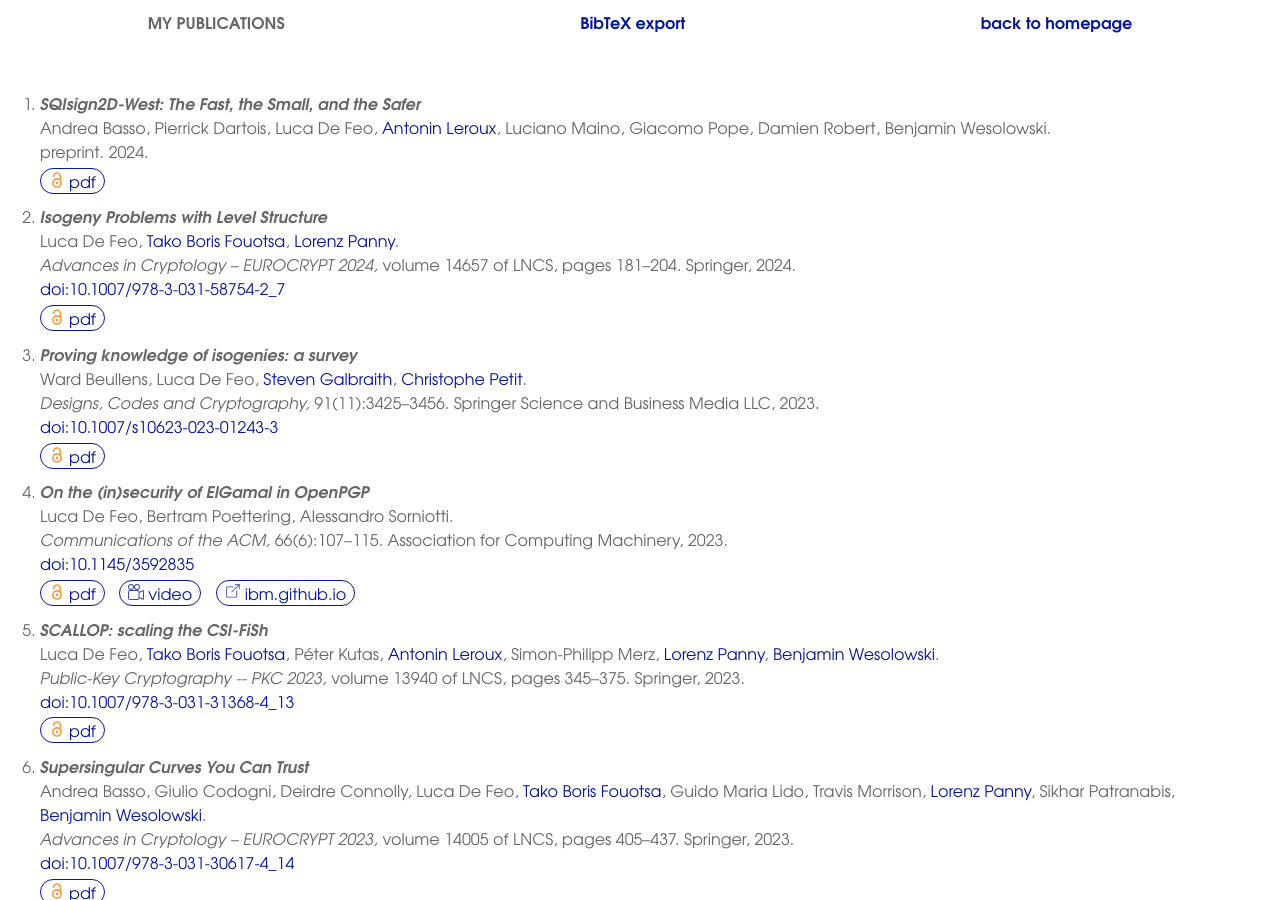
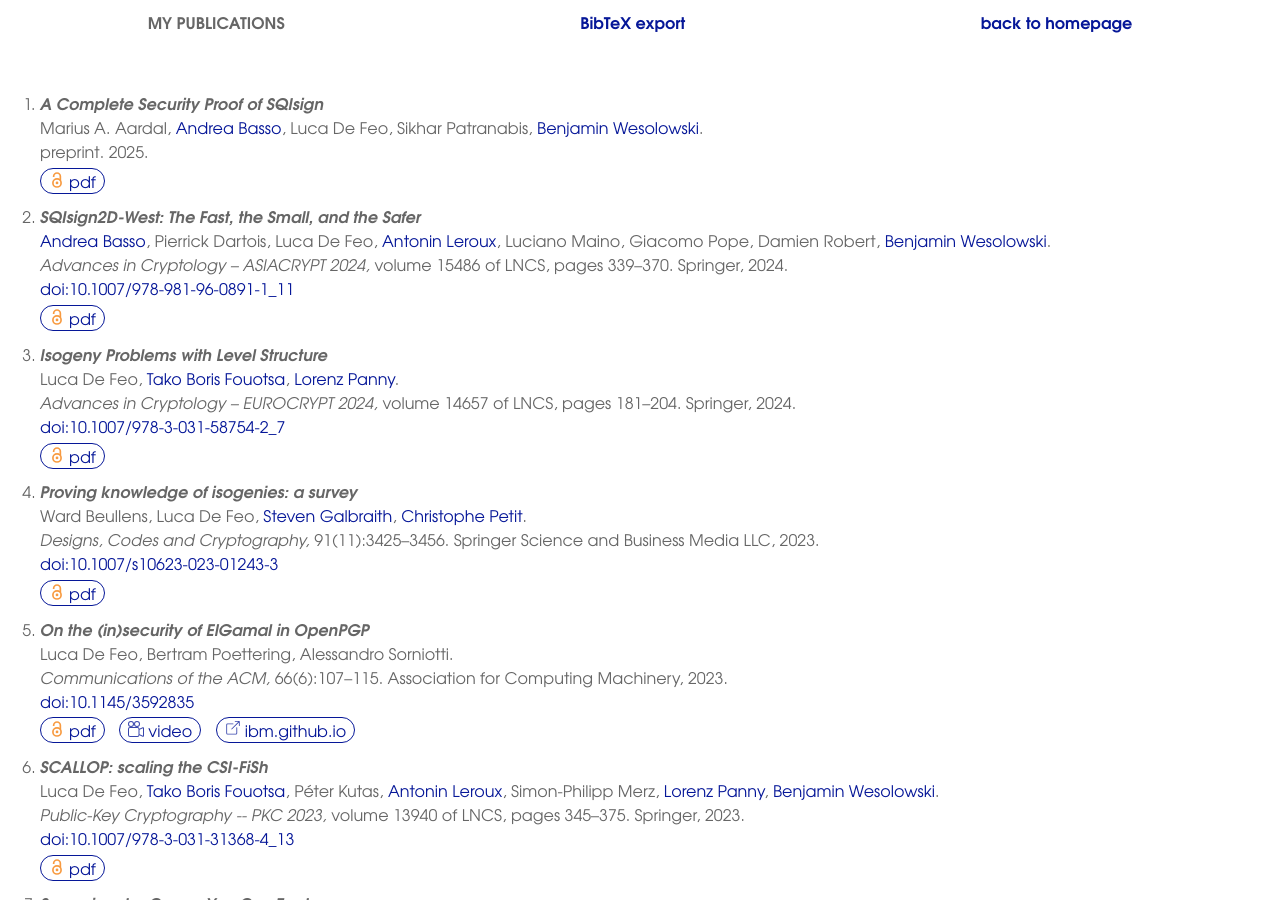
Before and after one commit to defeo/defeo.github.io, a Jekyll site: the page built from pubs.html, in a window 1280 px wide and 900 px high. Built offline with Jekyll 4.4.1, drawn with Linux system fonts in a browser that asks for light colours.

Commit message:
Papers update

```diff
--- a/_data/papers.yaml
+++ b/_data/papers.yaml
@@ -1,17 +1,42 @@
 papers:
   - type: preprint
+    title: A Complete Security Proof of SQIsign
+    authors:
+      - Marius A. Aardal
+      - basso
+      - me
+      - Sikhar Patranabis
+      - bweso
+    download: 'https://eprint.iacr.org/2025/379.pdf'
+    date: 2025-03-04
+    year: 2025
+
+  - type: conference
     title: 'SQIsign2D-West: The Fast, the Small, and the Safer'
     authors:
-      - Andrea Basso
+      - basso
       - Pierrick Dartois
       - me
       - aleroux
       - Luciano Maino
       - Giacomo Pope
       - Damien Robert
-      - Benjamin Wesolowski
+      - bweso
+    bibinfo:
+      publisher: Springer
+      title:
+        short: ASIACRYPT 2024
+        long: Advances in Cryptology – ASIACRYPT 2024
+      volume: 15486
+      series: LNCS
+      pagestart: 339
+      pageend: 370
+      editor:
+        - Kai-Min Chung
+        - Yu Sasaki
     download: 'https://eprint.iacr.org/2024/760.pdf'
-    date: 2024-05-17
+    doi: 10.1007/978-981-96-0891-1_11
+    date: 2024-10
     year: 2024
 
   - type: conference
@@ -33,7 +58,7 @@ papers:
         - Marc Joye
         - Gregor Leander
     download: 'https://eprint.iacr.org/2024/459.pdf'
-    date: 2024-4
+    date: 2024-04
     year: 2024
     doi: 10.1007/978-3-031-58754-2_7
 
@@ -109,7 +134,7 @@ papers:
   - type: conference
     title: 'Supersingular Curves You Can Trust'
     authors:
-      - Andrea Basso
+      - basso
       - Giulio Codogni
       - Deirdre Connolly
       - me
@@ -239,7 +264,7 @@ papers:
       - aleroux
       - cpetit
       - Javier Silva
-      - Benjamin Wesolowski
+      - bweso
       - bweso
     bibinfo:
       publisher: Springer
@@ -896,6 +921,9 @@ coauthors:
   boris:
     name: Tako Boris Fouotsa
     url: 'https://borisfouotsa.com/'
+  basso:
+    name: Andrea Basso
+    url: 'https://andreabasso.com/'
 
 publishers:
   ACM: Association for Computing Machinery
```
